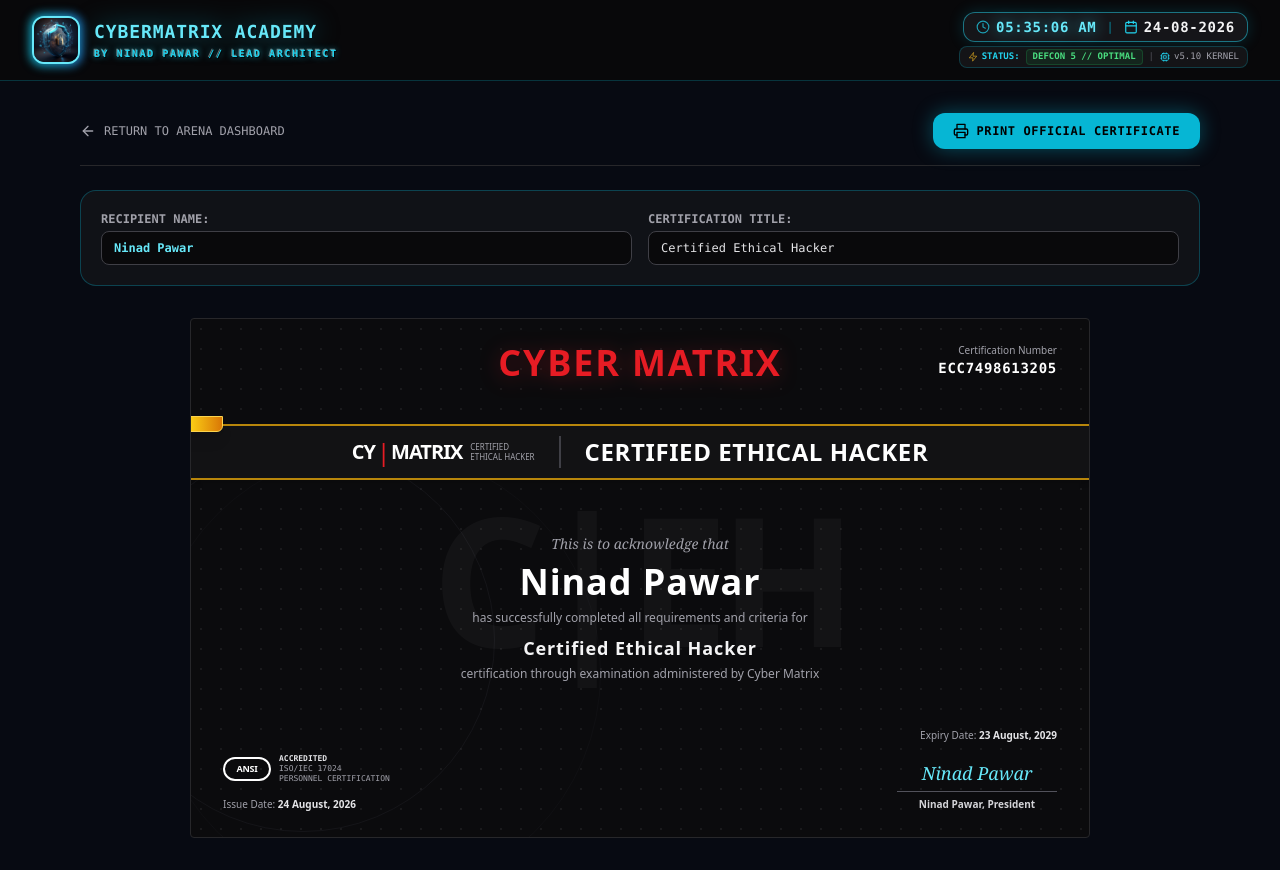
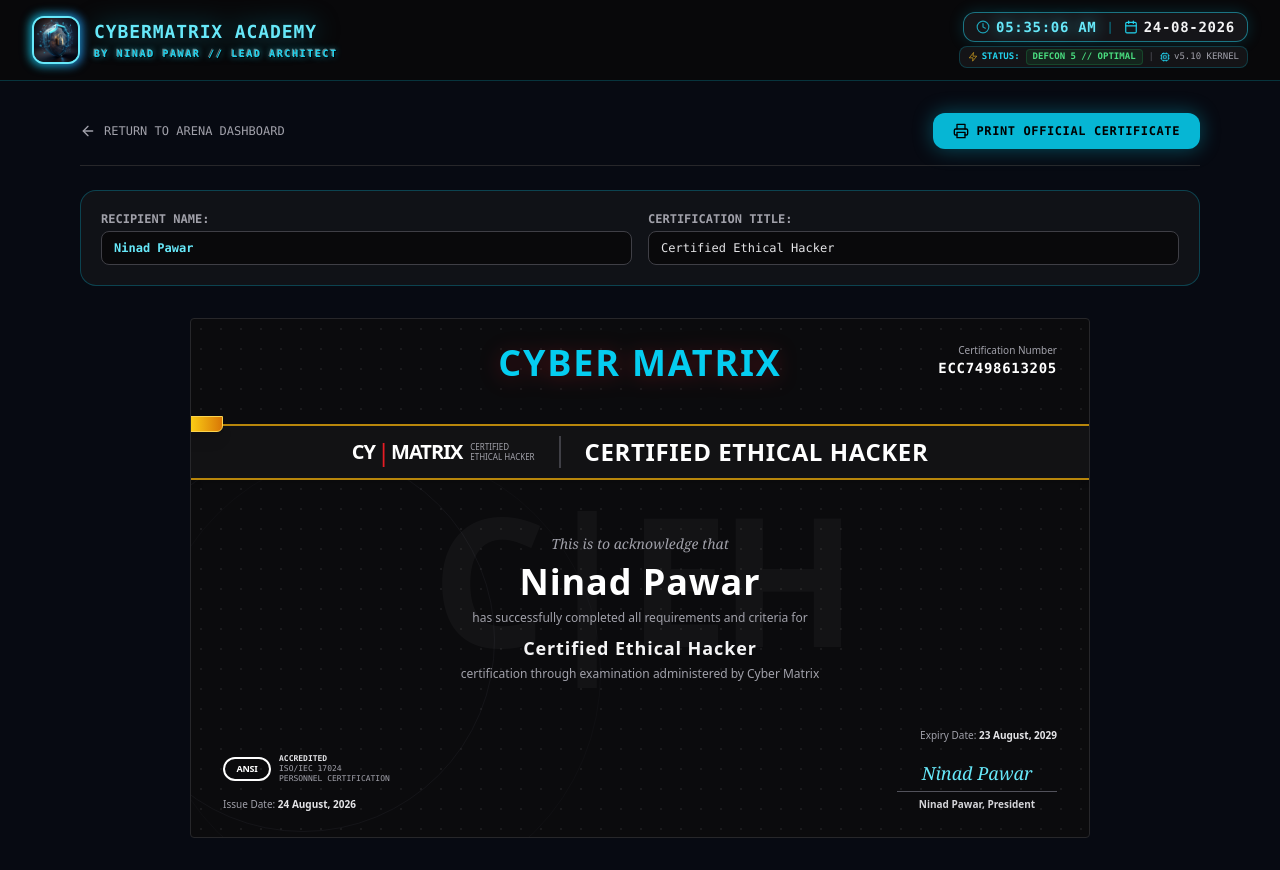
Before and after one commit to ninadcyber88-max/cybermatrix-academy, a Next.js app: page /certificate in a window 1280 px wide. Built offline with nearby package versions, Linux system fonts and the light colour scheme.

Commit message:
fix: add colour

```diff
--- a/app/certificate/page.tsx
+++ b/app/certificate/page.tsx
@@ -85,7 +85,7 @@ export default function CertificatePage() {
 
               {/* Perfectly Centered Title */}
               <div className="text-center">
-                <h1 className="text-2xl sm:text-3xl md:text-4xl font-black tracking-wider text-[#e61c24] uppercase drop-shadow-[0_2px_10px_rgba(230,28,36,0.3)]">
+                <h1 className="text-2xl sm:text-3xl md:text-4xl font-black tracking-wider text-[#05CDF0] uppercase drop-shadow-[0_2px_10px_rgba(230,28,36,0.3)]">
                   CYBER MATRIX
                 </h1>
               </div>
```
